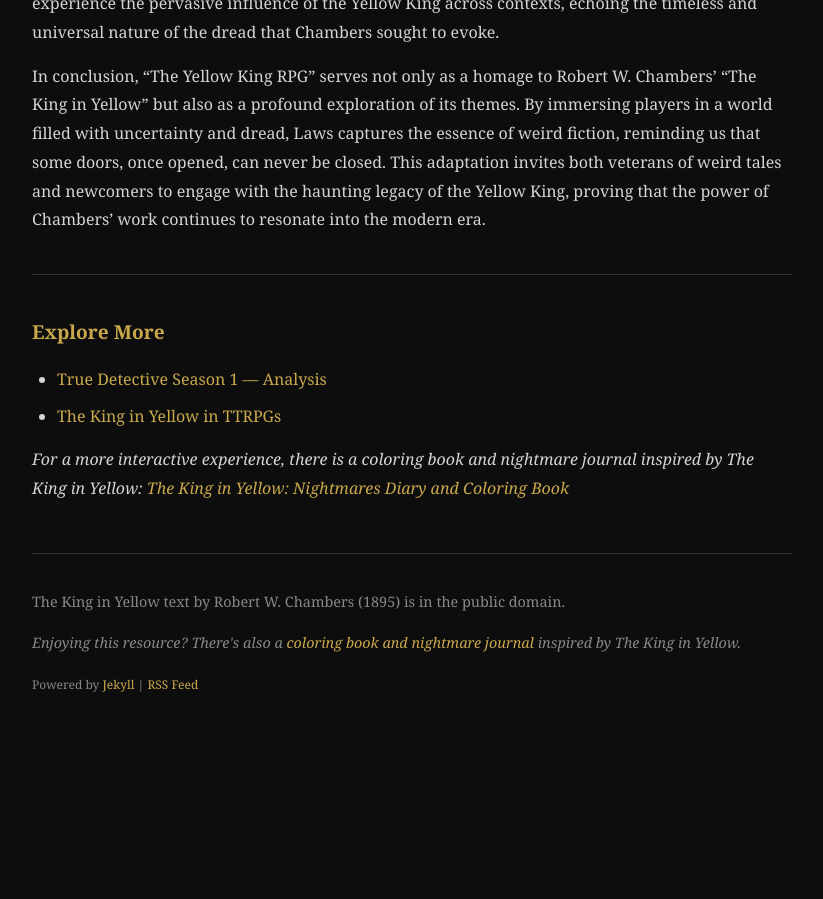
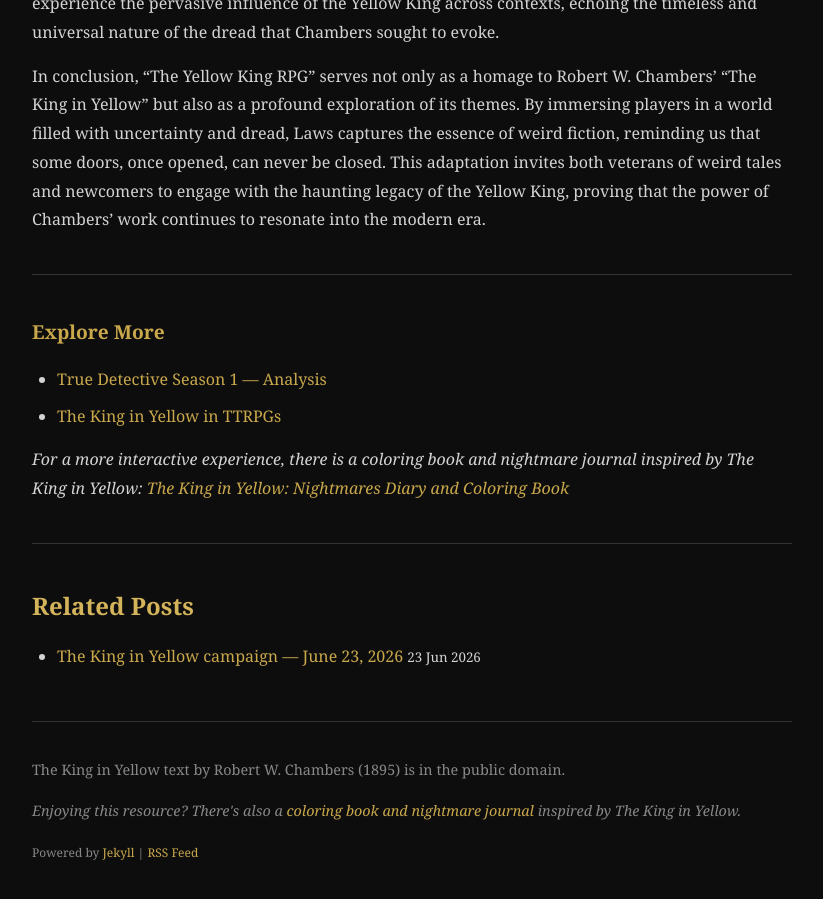
Before and after one commit to miravosqueinteresante/the-king-in-yellow-resources, a Jekyll site: the page built from _posts/2026-06-22-the-yellow-king-rpg-by-robin-d-laws.md, in a window 1280 px wide and 900 px high, scrolled down 1284 px. Shown: the whole window, without its empty margins (228-1051 px from the left). Built offline with Jekyll 4.4.1, drawn with Linux system fonts in a browser that asks for light colours; before the commit the page ends 2016 px from its top, so only the background shows below that; some of the changed lines change nothing that is shown.

Commit message:
Daily post — 2026-06-23

```diff
--- a/_data/post-queue.json
+++ b/_data/post-queue.json
@@ -27,9 +27,10 @@
   },
   "adaptation_spotlight": {
     "used": [
-      "The Yellow King RPG by Robin D. Laws"
+      "The Yellow King RPG by Robin D. Laws",
+      "Call of Cthulhu \u2014 The King in Yellow campaign"
     ],
-    "last_date": "2026-06-22"
+    "last_date": "2026-06-23"
   },
   "chambers_life": {
     "used": [],
--- /dev/null
+++ b/_posts/2026-06-23-call-of-cthulhu-the-king-in-yellow-campaign.md
@@ -0,0 +1,32 @@
+---
+layout: post
+title: "The King in Yellow campaign — June 23, 2026"
+date: 2026-06-23 12:00:00 +0000
+categories: blog
+content_type: adaptation_spotlight
+tags: [adaptation spotlight the-king-in-yellow chambers analysis]
+---
+In the realm of weird fiction, few works have had as profound an impact as Robert W. Chambers’ "The King in Yellow." Its eerie atmosphere and themes of madness, art, and existential dread have offered fertile ground for adaptations, particularly in the role-playing game domain. One of the most fascinating adaptations is the "Call of Cthulhu" campaign, which weaves the unsettling essence of Chambers’ collection into the broader mythos created by H.P. Lovecraft.
+
+At its core, "The King in Yellow" presents a fictional play that drives its readers insane, serving as a potent metaphor for the dangers of art and knowledge. Chambers’ stories—filled with a sense of the uncanny—explore how the pursuit of beauty and truth can lead to madness. The titular play is central to this theme; it introduces the idea that some knowledge is better left undiscovered. Lovecraft’s "Call of Cthulhu," a cornerstone of cosmic horror, shares this fascination with the fragility of sanity in the face of the incomprehensible.
+
+The campaign adapts "The King in Yellow" through its various scenarios, utilizing elements such as the infamous play itself, the character of the Yellow King, and the mysterious city of Carcosa. These themes resonate powerfully within the mechanics of "Call of Cthulhu," where players must navigate a world dominated by the unknown. The game’s sanity mechanic—where characters risk losing their grip on reality—reflects the psychological horror of Chambers’ work. Each encounter with the remnants of the Yellow King or the maddening effects of the play propels players into a labyrinthine exploration of despair and existentialism.
+
+One striking feature of the adaptation is the emphasis on atmosphere. Chambers’ prose is lush and evocative, capturing the beauty and terror of the unknown. The "Call of Cthulhu" campaign channels this by encouraging players to immerse themselves in richly detailed settings that evoke a sense of dread. Descriptions of a decaying Paris, reminiscent of the stories in Chambers’ collection, create an immersive backdrop for players to confront the horrors that lie beneath the surface of reality.
+
+Moreover, characters in the campaign often grapple with themes of obsession and the destructive pursuit of knowledge. Much like the characters who succumb to the allure of the Yellow King’s play, players find themselves drawn into an ever-expanding web of secrets and ancient truths. The dual nature of art as both a source of inspiration and a gateway to madness exemplifies a central tension in both "The King in Yellow" and Lovecraft’s mythos. This thematic convergence enhances the narrative depth, prompting players to ponder the cost of their discoveries.
+
+In conclusion, the "Call of Cthulhu" adaptation of "The King in Yellow" not only honors the original text but also amplifies its themes through the lens of cosmic horror. By intertwining Chambers' exploration of art and madness with Lovecraft's existential dread, the campaign invites players into a hauntingly beautiful experience that challenges their perceptions of reality. As they delve deeper into the unknown, they not only confront the horrors of the universe but also the dark recesses of their own minds—an echo of the chilling warning found within the pages of Chambers’ work.
+
+---
+
+### Explore More
+
+- [True Detective Season 1 — Analysis](/the-king-in-yellow-resources/adaptations/true-detective/)
+- [The King in Yellow in TTRPGs](/the-king-in-yellow-resources/adaptations/roleplaying-games/)
+
+*For a more interactive experience, there is a coloring book and nightmare journal inspired by The King in Yellow: [The King in Yellow: Nightmares Diary and Coloring Book](https://www.amazon.com/dp/B0CTXCQ9HM)*
+
+### Previous Posts on This Topic
+
+- [The Yellow King RPG by Robin D. Laws — June 22, 2026](/the-king-in-yellow-resources/2026/06/2026-06-22-the-yellow-king-rpg-by-robin-d-laws.html)
```
